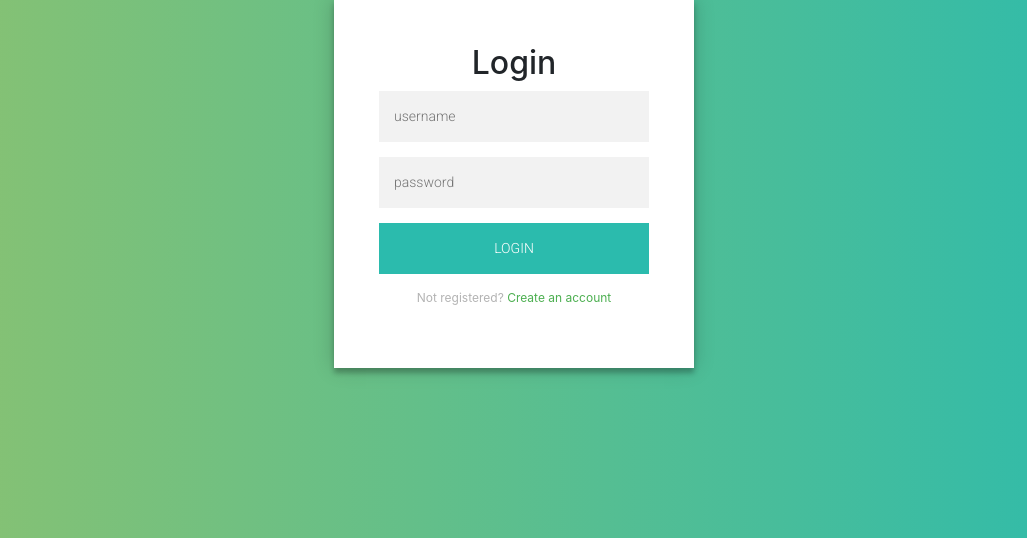
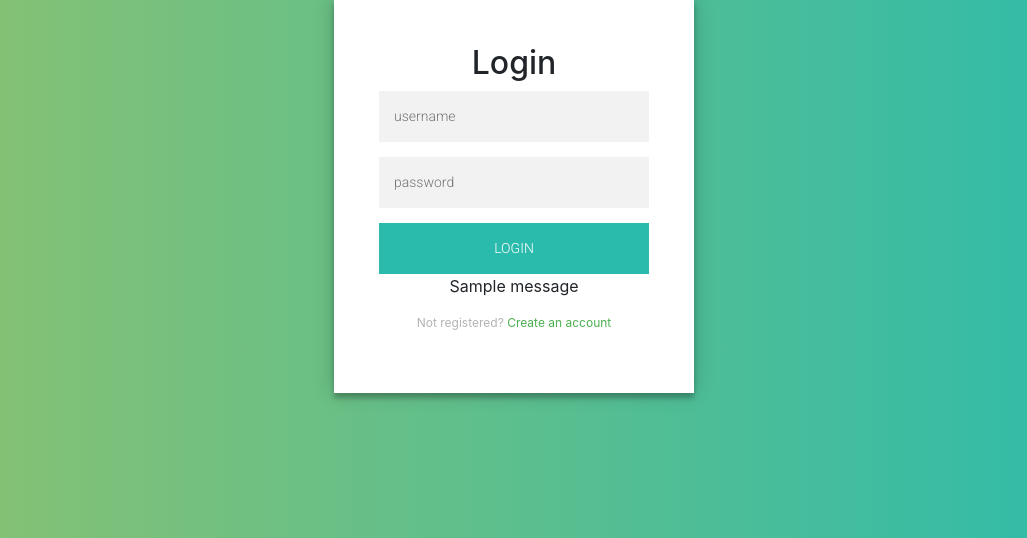
Before and after one commit to iamjaypatel/TeamBuilder-SWE, a Django app: page / in a window 1280 px wide. Shown: the part 159-697 px from the top of the page, without its empty margins (126-1153 px from the left). Run offline with Django 3.2, Linux system fonts and the light colour scheme; tables that the repository leaves empty hold one stand-in row (values such as "Sample post"); one stand-in notice (Sample message) is shown; some libraries are stand-ins or nearby versions.

Commit message:
added some message handling

```diff
--- a/python/TeamBuilder/login/templates/login/index.html
+++ b/python/TeamBuilder/login/templates/login/index.html
@@ -10,6 +10,9 @@
       <input id=" username" name="username" type="text" placeholder="username" />
       <input id="password" name="password" type="password" placeholder="password" />
       <button type="submit">login</button>
+      {% for message in messages %}
+      <p>{{message}}</p>
+      {% endfor %}
       <p class="message">Not registered? <a href="{% url 'register' %}">Create an account</a></p>
     </form>
   </div>
--- a/python/TeamBuilder/login/views.py
+++ b/python/TeamBuilder/login/views.py
@@ -4,6 +4,7 @@ from .models import Profile
 from login.forms import editProfForm
 from django.contrib.auth import authenticate, login, logout
 from django.contrib.auth.forms import UserCreationForm
+from django.contrib import messages
 
 # Create your views here.
 def logout_view(request):
@@ -42,7 +43,8 @@ def index(request):
         return HttpResponseRedirect('/projects/')
         ...
     else:
-        # Return an 'invalid login' error message.
+        # messages.error(request,'username or password not correct')
+        # return redirect(index)
         ...
     return render(request,'login/index.html')
 
```
